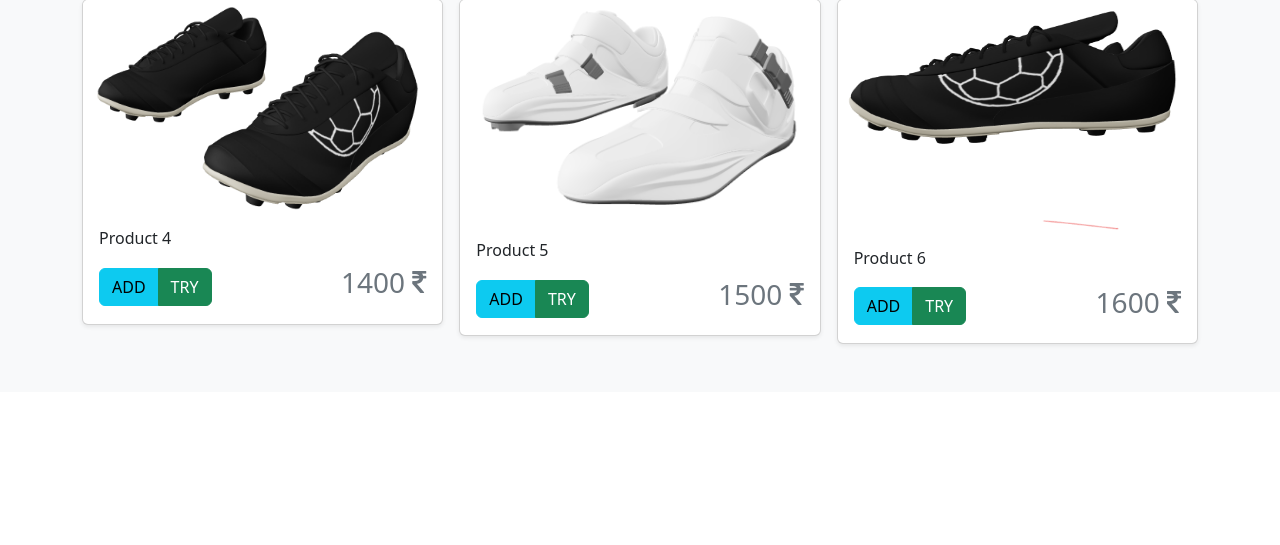
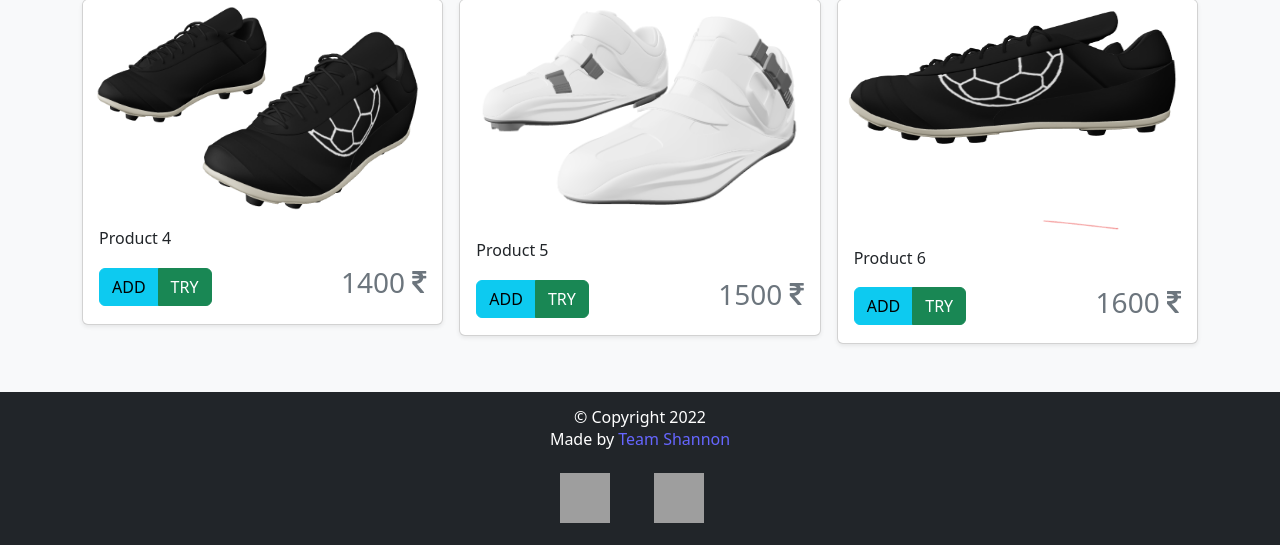
Before and after one commit to musavveer/Ecommerce_Try_and_Buy, a Django app: page / in a window 1280 px wide. Shown: the part 887-1432 px from the top of the page. Before the commit the page ends 1234 px from the top, so only its background shows below. Run offline with Django 3.2, Linux system fonts and the light colour scheme; some libraries are stand-ins or nearby versions; grey boxes are pictures that could not be loaded.

Commit message:
added footer

```diff
--- a/templates/index.html
+++ b/templates/index.html
@@ -169,4 +169,19 @@ IFootwears
   </div>
 </div>
 
+<div class="text-center bg-dark" style="padding: 1em 0 1em 0;">
+
+    <h6 class="card-title" style="color: white;">&copy; Copyright 2022</h6>
+    <p class="card-text" style="color: white;">Made by <a href="#"
+        style="text-decoration: none;color: #66f;"> Team Shannon </a></p>
+    <a href="#" class="btn my-2 my-sm-0" type="submit"
+      style=" border: none; margin-right: 1em;">
+      <img src="https://img.icons8.com/fluency/48/000000/linkedin.png" height="50px" width="50px" />
+    </a>
+    <a href="#" class="btn my-2 my-sm-0" type="submit"
+      style="border: none;margin-right: 1em;"> <img src="https://img.icons8.com/fluency/48/000000/github.png"
+        height="50px" width="50px" />
+    </a>
+  </div>
+
 {% endblock body %}
```
